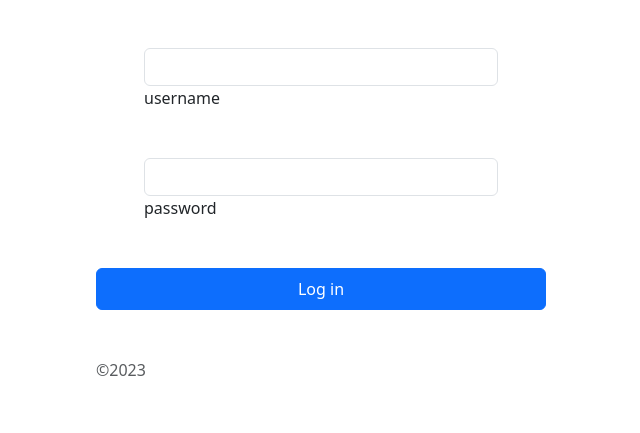
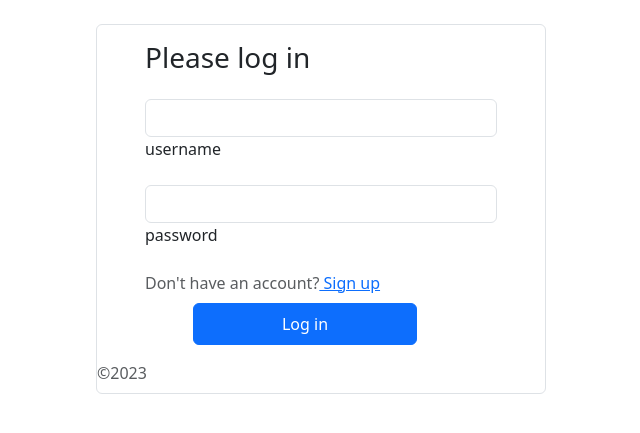
Before and after one commit to ilya-4real/simple_blog, a Django app: page /blog/log_in/?next=/blog/post/create/ in a window 1280 px wide. Shown: the part 73-506 px from the top of the page, without its empty margins (319-959 px from the left). Run offline with Django 4.2, Linux system fonts and the light colour scheme.

Commit message:
added author column in Post model and some CSS

```diff
--- a/blog/forms.py
+++ b/blog/forms.py
@@ -31,7 +31,7 @@ class PostForm(forms.ModelForm):
 
     class Meta:
         model = Post
-        fields = ['title', 'slug', 'body', 'tags']
+        fields = ['title', 'slug', 'body', 'tags', 'author']
 
         widgets = {
             'title': forms.TextInput(attrs={'class': 'form-control mb-3', 'placeholder': 'Title of the post'}),
--- a/blog/models.py
+++ b/blog/models.py
@@ -1,3 +1,4 @@
+from django.contrib.auth.models import User
 from django.db import models
 from django.shortcuts import reverse
 
@@ -13,12 +14,16 @@ class Post(models.Model):
     body = models.TextField(blank=True, db_index=True)
     tags = models.ManyToManyField('Tag', blank=True, related_name='posts')
     pub_date = models.DateTimeField(auto_now_add=True)
+    author = models.ForeignKey(User, on_delete=models.PROTECT, related_name='post')
 
     def get_absolute_url(self):
         return reverse('post_detail_url', kwargs={'slug': self.slug})
 
     def get_update_url(self):
         return reverse('post_update_url', kwargs={'slug': self.slug})
+
+    def get_delete_url(self):
+        return reverse('post_delete_url', kwargs={'slug': self.slug})
 
     def __str__(self):
         return self.title
--- a/blog/templates/blog/includes/post_card.html
+++ b/blog/templates/blog/includes/post_card.html
@@ -7,6 +7,6 @@
        {%for tag in post.tags.all %}
      <a href="{{ tag.get_absolute_url }}" class="card-link">#{{ tag.title }}</a>
        {% endfor %}
-     <a href="/" class="card-link">Author</a>
+     <a href="/" class="card-link">{{post.author.username}}</a>
    </div>
  </div>
--- a/blog/templates/blog/log_in.html
+++ b/blog/templates/blog/log_in.html
@@ -1,16 +1,19 @@
 {% extends 'blog/base_blog.html' %}
 
 {% block content %}
-  <form method="post" style="max-width: 450px; margin: auto;">
+  <form method="post" style="max-width: 450px; margin: auto;" class="border rounded">
     {% csrf_token %}
+      <h3 class="mt-3 mx-5">Please log in</h3>
       {%for field in form%}
-    <div class="m-5">
+    <div class="mx-5 my-4">
       {{ field }}
       <label> {{field.label}} </label>
     </div>
       {% endfor %}
-    <button class="btn btn-primary w-100 py-2" type="submit">Log in</button>
-    <p class="mt-5 mb-3 text-body-secondary">©2023</p>
+    <p class="mt-2 mb-2 mx-5 text-body-secondary">Don't have an account?<a href="{% url 'sign_up_url' %}"> Sign up</a></p>
+    <button class="btn btn-primary w-50 py-2" type="submit" style="margin-left: 6rem;">Log in</button>
+
+    <p class="mt-3 mb-2 text-body-secondary">©2023</p>
   </form>
 
 {% endblock %}
--- a/blog/templates/blog/post_detail.html
+++ b/blog/templates/blog/post_detail.html
@@ -16,4 +16,10 @@
         <a href="#" class="card-link">Author</a>
       </div>
     </div>
+    {% if post.author_id == request.user.id %}
+    <div class="col-md-12 text-center my-3">
+        <a href="{{ post.get_update_url }}" class="btn btn-primary">Edit post</a>
+        <a href="{{ post.get_delete_url }}" class="btn btn-danger">Delete post</a>
+    </div>
+    {% endif %}
 {% endblock %}
--- a/blog/templates/blog/tag_delete.html
+++ b/blog/templates/blog/tag_delete.html
@@ -6,7 +6,7 @@
 
 
 {% block content %}
-    <form action="{% url 'tag_delete_url' slug=tag.slug %}" method="post" class="card">
+    <form action="{% url 'tag_delete_url' slug=tag.slug %}" method="post" class="w-50 mx-auto my-5">
         {% csrf_token %}
         <div class="card-body">
         <h2 class="card-text">Are you sure you want to delete #{{tag.title}} tag?</h2>
--- a/blog/views.py
+++ b/blog/views.py
@@ -85,21 +85,21 @@ class PostDetail(ObjectDetailMixin, View):
 class PostCreate(LoginRequiredMixin, ObjectCreateMixin, View):
     form_model = PostForm
     template = 'blog/post_create.html'
-    raise_exception = True
+    login_url = reverse_lazy('log_in_url')
 
 
 class PostUpdate(LoginRequiredMixin, ObjectUpdateMixin, View):
     model = Post
     object_form = PostForm
     template = 'blog/post_update.html'
-    raise_exception = True
+    login_url = reverse_lazy('log_in_url')
 
 
 class PostDelete(LoginRequiredMixin, ObjectDeleteMixin, View):
     model = Post
     delete_template = 'blog/post_delete.html'
     list_template = 'all_posts_url'
-    raise_exception = True
+    login_url = reverse_lazy('log_in_url')
 
 
 def tags_view(request):
@@ -119,18 +119,18 @@ class TagDetail(ObjectDetailMixin, View):
 class TagCreate(LoginRequiredMixin, ObjectCreateMixin, View):
     form_model = TagForm
     template = 'blog/tag_create.html'
-    raise_exception = True
+    login_url = 'log_in_url'
 
 
 class TagUpdate(LoginRequiredMixin, ObjectUpdateMixin, View):
     model = Tag
     object_form = TagForm
     template = 'blog/tag_update.html'
-    raise_exception = True
+    login_url = 'log_in_url'
 
 
 class TagDelete(LoginRequiredMixin, ObjectDeleteMixin, View):
     model = Tag
     delete_template = 'blog/tag_delete.html'
     list_template = 'all_tags_url'
-    raise_exception = True
+    login_url = 'log_in_url'
```
Also changed, not shown: blog/templates/blog/post_delete.html (+9 -4 lines), blog/templates/blog/sign_up.html (+4 -3 lines), blog/migrations/0003_alter_post_options_alter_tag_options_post_author_and_more.py (added).
